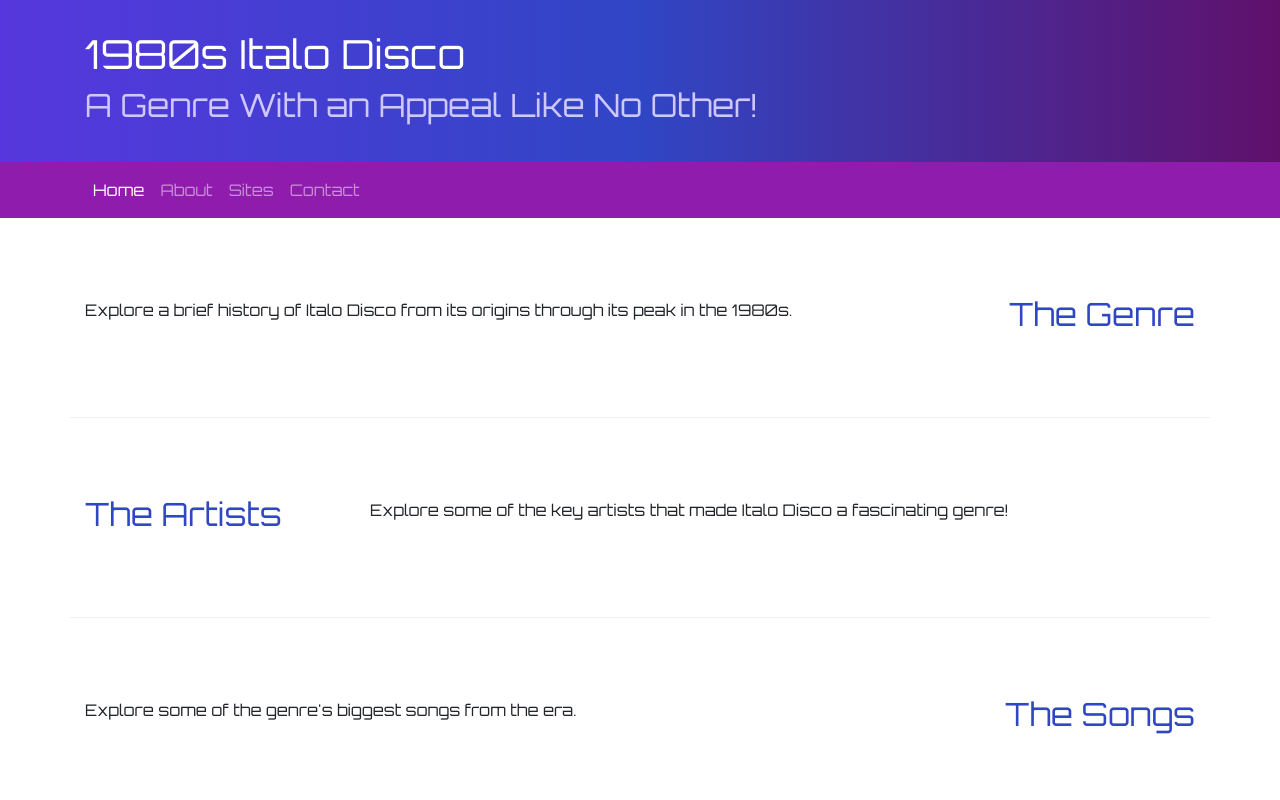
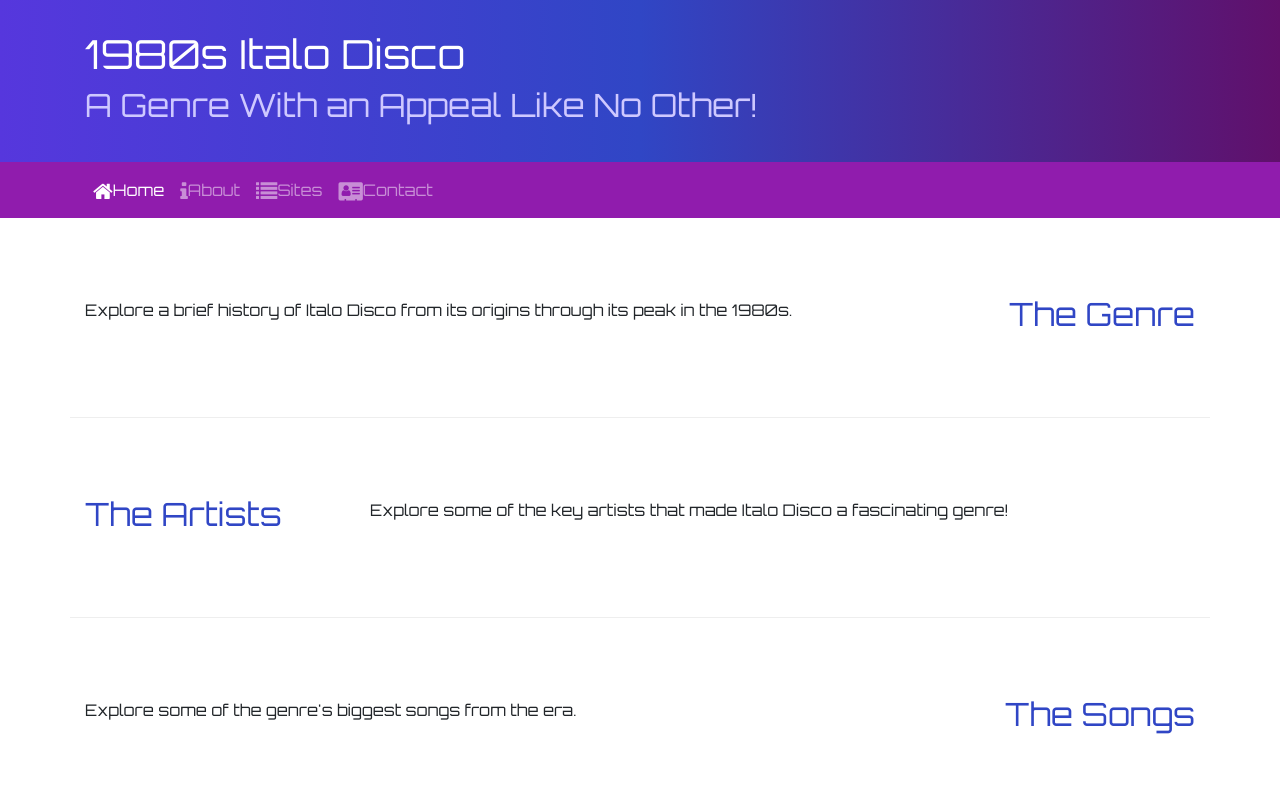
Before and after one commit to TroyHartle/bootstrap1, a website: page index.html in a window 1280 px wide. Shown: the top 800 px of the page. Drawn offline with nearby package versions, Linux system fonts and the light colour scheme.

Commit message:
Icon Fonts

```diff
--- a/index.html
+++ b/index.html
@@ -6,6 +6,7 @@
     <meta name="viewport" content="width=device-width, initial-scale=1" />
 
     <link rel="stylesheet" href="node_modules/bootstrap/dist/css/bootstrap.min.css" />
+    <link rel="stylesheet" href="node_modules/font-awesome/css/font-awesome.min.css" />
 
     <link rel="stylesheet" href="https://fonts.googleapis.com/css?family=Orbitron|Lobster|Open+Sans" />
     <link rel="stylesheet" href="css/styles.css" />
@@ -32,10 +33,10 @@
             </button>
             <div class="collapse navbar-collapse" id="nucampNavbar">
                 <ul class="navbar-nav">
-                    <li class="nav-item active"><a class="nav-link" href="#">Home</a></li>
-                    <li class="nav-item"><a class="nav-link" href="aboutme.html">About</a></li>
-                    <li class="nav-item"><a class="nav-link" href="#">Sites</a></li>
-                    <li class="nav-item"><a class="nav-link" href="#">Contact</a></li>
+                    <li class="nav-item active"><a class="nav-link" href="#"><i class="fa fa-home fa-lg"></i>Home</a></li>
+                    <li class="nav-item"><a class="nav-link" href="aboutme.html"><i class="fa fa-info fa-lg"></i>About</a></li>
+                    <li class="nav-item"><a class="nav-link" href="#"><i class="fa fa-list fa-lg"></i>Sites</a></li>
+                    <li class="nav-item"><a class="nav-link" href="#"><i class="fa fa-address-card fa-lg"></i>Contact</a></li>
                 </ul>
             </div>
         </div>
```
Also changed, not shown: aboutme.html (+5 -4 lines).
